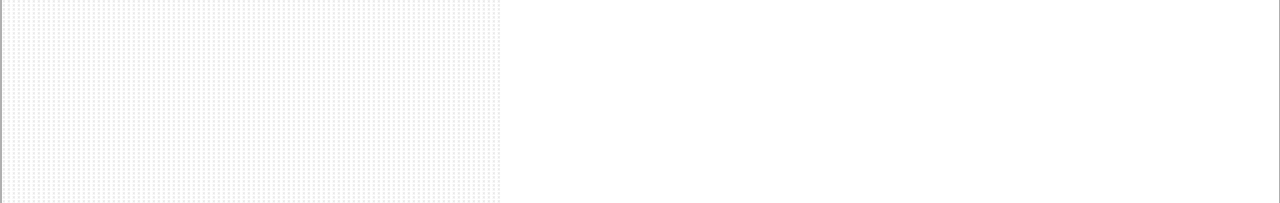
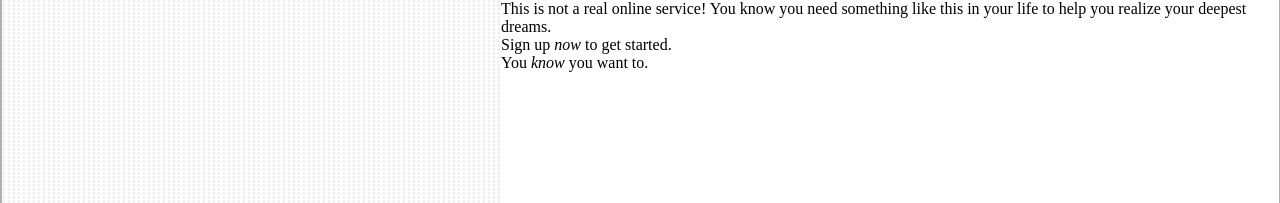
Before and after one commit to p-stevenson/TOP-sign-up-form, a website: page index.html in a window 1280 px wide. Shown: the top 203 px of the page. Drawn offline with Linux system fonts and the light colour scheme.

Commit message:
Add call to action text

```diff
--- a/index.html
+++ b/index.html
@@ -34,7 +34,13 @@
           />
         </div>
       </section>
-      <section class="form-container">
+      <section class="main-content">
+        <p class="call-to-action ">
+          This is not a real online service! You know you need something like
+          this in your life to help you realize your deepest dreams.</br> Sign up
+          <em>now</em> to get started.
+        </p>
+        <p class="call-to-action">You <em>know</em> you want to.</p>
         <form action="#" method="get"></form>
       </section>
     </div>
--- a/style.css
+++ b/style.css
@@ -81,7 +81,7 @@ svg.hero {
   height: 12rem;
 }
 
-.form-container {
+.main-content {
   position: relative;
   display: flex;
   flex-direction: column;
```
